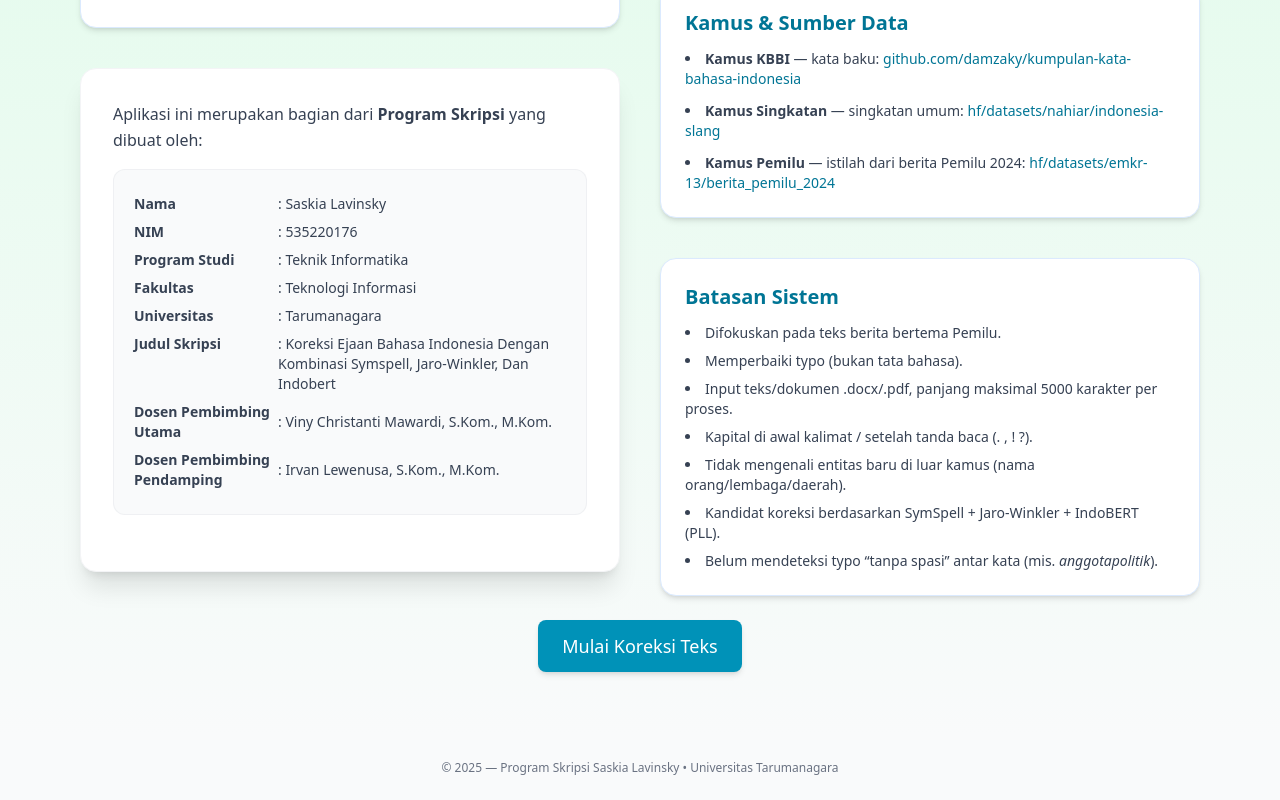
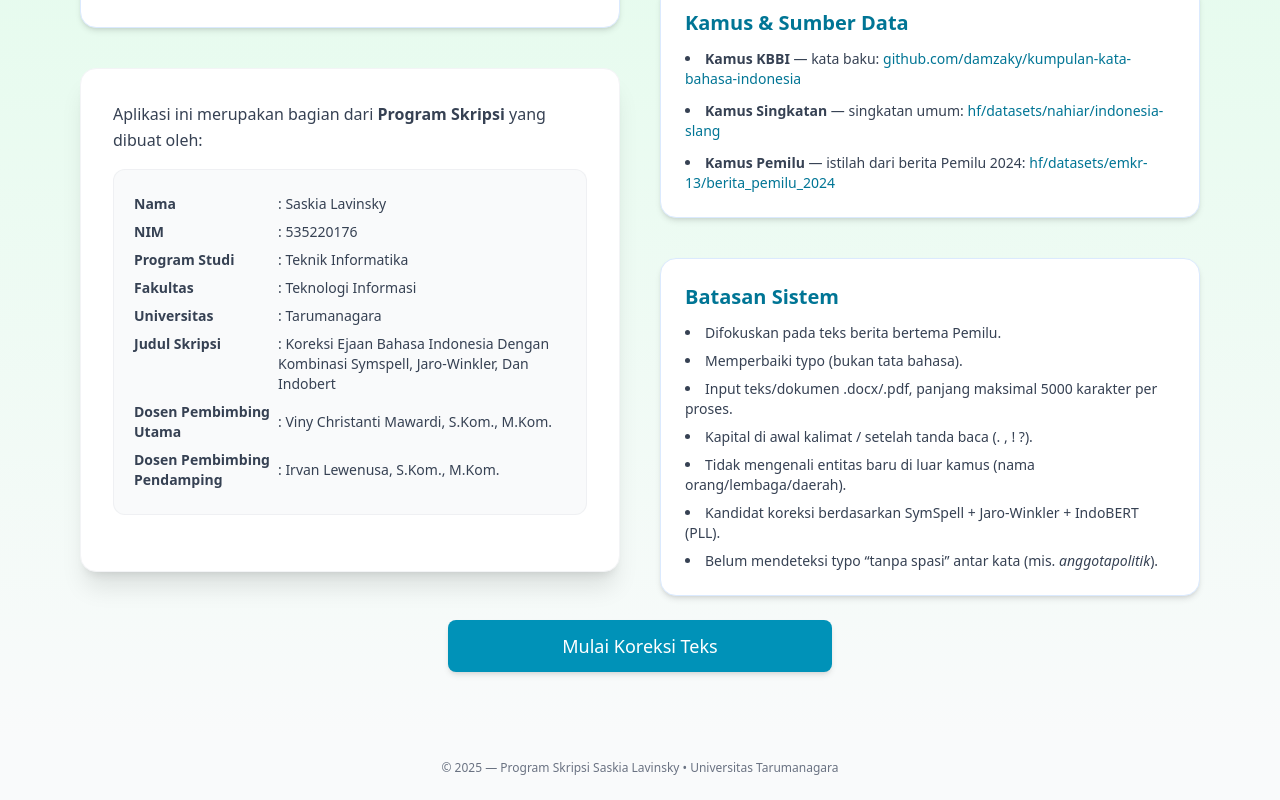
Before and after one commit to SaskiaLavinsky/Korelu-fe, a React (Vite) app: page /#/ in a window 1280 px wide. Shown: the part 543-1343 px from the top of the page. Built offline with nearby package versions, Linux system fonts and the light colour scheme.

Commit message:
tata letak tombol fix

```diff
--- a/src/pages/AboutPage.jsx
+++ b/src/pages/AboutPage.jsx
@@ -222,7 +222,7 @@ export default function AboutPage() {
             <div className="w-full flex justify-center mt-6">
                 <button
                     onClick={handleClick}
-                    className="bg-cyan-600 text-white px-6 py-3 rounded-lg text-lg shadow-md hover:bg-cyan-700 transition"
+                    className="w-full max-w-sm bg-cyan-600 text-white px-6 py-3 rounded-lg text-lg shadow-md hover:bg-cyan-700 transition"
                 >
                     Mulai Koreksi Teks
                 </button>
```
